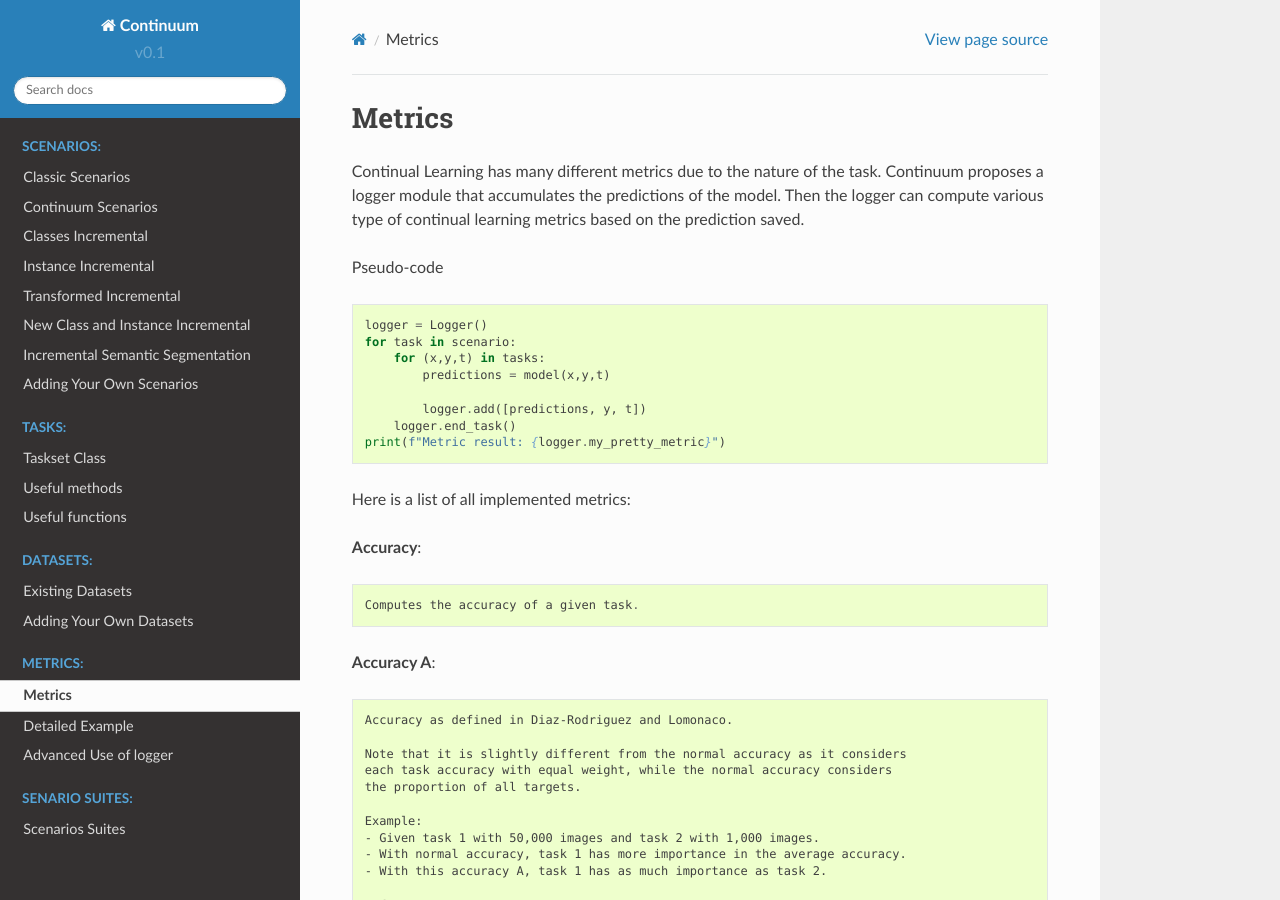
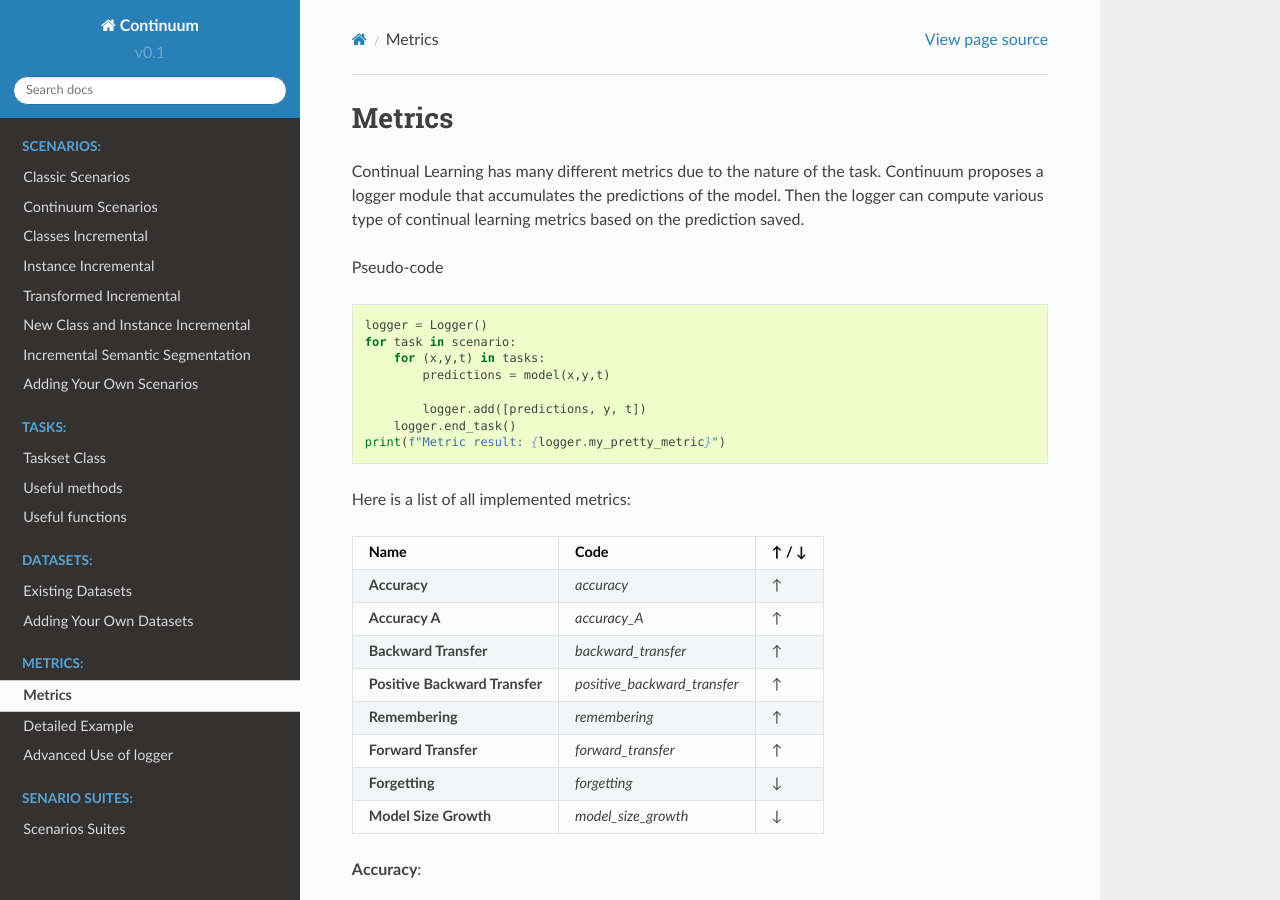
Before and after one commit to Continvvm/continuum, a Sphinx documentation site: the page built from docs/_tutorials/metrics/metrics.rst, in a window 1280 px wide and 900 px high. Built offline with Sphinx 7.4.7 and the Read the Docs theme 2.0.0, drawn with Linux system fonts in a browser that asks for light colours; pages that are not in the unit, such as notebooks, are missing from menus; some of the changed text lies outside the part shown.

Commit message:
aim at fixing doc

```diff
--- a/docs/_tutorials/metrics/metrics.rst
+++ b/docs/_tutorials/metrics/metrics.rst
@@ -37,7 +37,7 @@
 +-------------------------------+-----------------------------+-------+
 | **Forgetting**                | `forgetting`                |   ↓   |
 +-------------------------------+-----------------------------+-------+
-| **Model Size Growth**     | `model_size_growth`     |   ↓   |
+| **Model Size Growth**         | `model_size_growth`         |   ↓   |
 +-------------------------------+-----------------------------+-------+
 
 **Accuracy**::
@@ -118,7 +118,7 @@
 
 .. code-block:: python
 
-	from torch.utils.data import DataLoader
+    from torch.utils.data import DataLoader
     import numpy as np
 
     from continuum import ClassIncremental
@@ -126,15 +126,16 @@
     from continuum.metrics import Logger
 
     train_scenario = ClassIncremental(
-        MNIST(data_path="my/data/path", download=True, train=True),
-        increment=2
-     )
-    test_scenario = ClassIncremental(
-        MNIST(data_path="my/data/path", download=True, train=False),
+        MNIST(data_path='my/data/path', download=True, train=True),
         increment=2
      )
 
-    model = ... Initialize your model here ...
+    test_scenario = ClassIncremental(
+        MNIST(data_path='my/data/path', download=True, train=False),
+        increment=2
+     )
+
+    model = a_model() #... Initialize your model here ...
 
     logger = Logger(list_subsets=['train', 'test'])
 
@@ -160,7 +161,7 @@
 
 
 Advanced Use of logger
--------
+--------------------------
 
 The logger is designed to save any type of tensor with a corresponding keyword.
 For example you may want to save a latent vector at each epoch.
--- a/docs/conf.py
+++ b/docs/conf.py
@@ -98,7 +98,8 @@
 # Add any paths that contain custom static files (such as style sheets) here,
 # relative to this directory. They are copied after the builtin static files,
 # so a file named "default.css" will overwrite the builtin "default.css".
-html_static_path = ['_static']
+#html_static_path = ['_static']
+html_static_path = []
 
 # Custom sidebar templates, must be a dictionary that maps document names
 # to template names.
--- a/docs/index.rst
+++ b/docs/index.rst
@@ -111,7 +111,7 @@
    :maxdepth: 2
    :caption: Code Documentation:
 
-   _autogen/continuum*
+   autoapi/index.rst
 
 This library was developped by `Arthur Douillard <https://arthurdouillard.com/>`__
 and `Timothée Lesort <https://tlesort.github.io/>`__. If you have any new feature
```
Also changed, not shown: other parts of docs/_tutorials/metrics/metrics.rst (+2 -0 lines), 1 other file.
